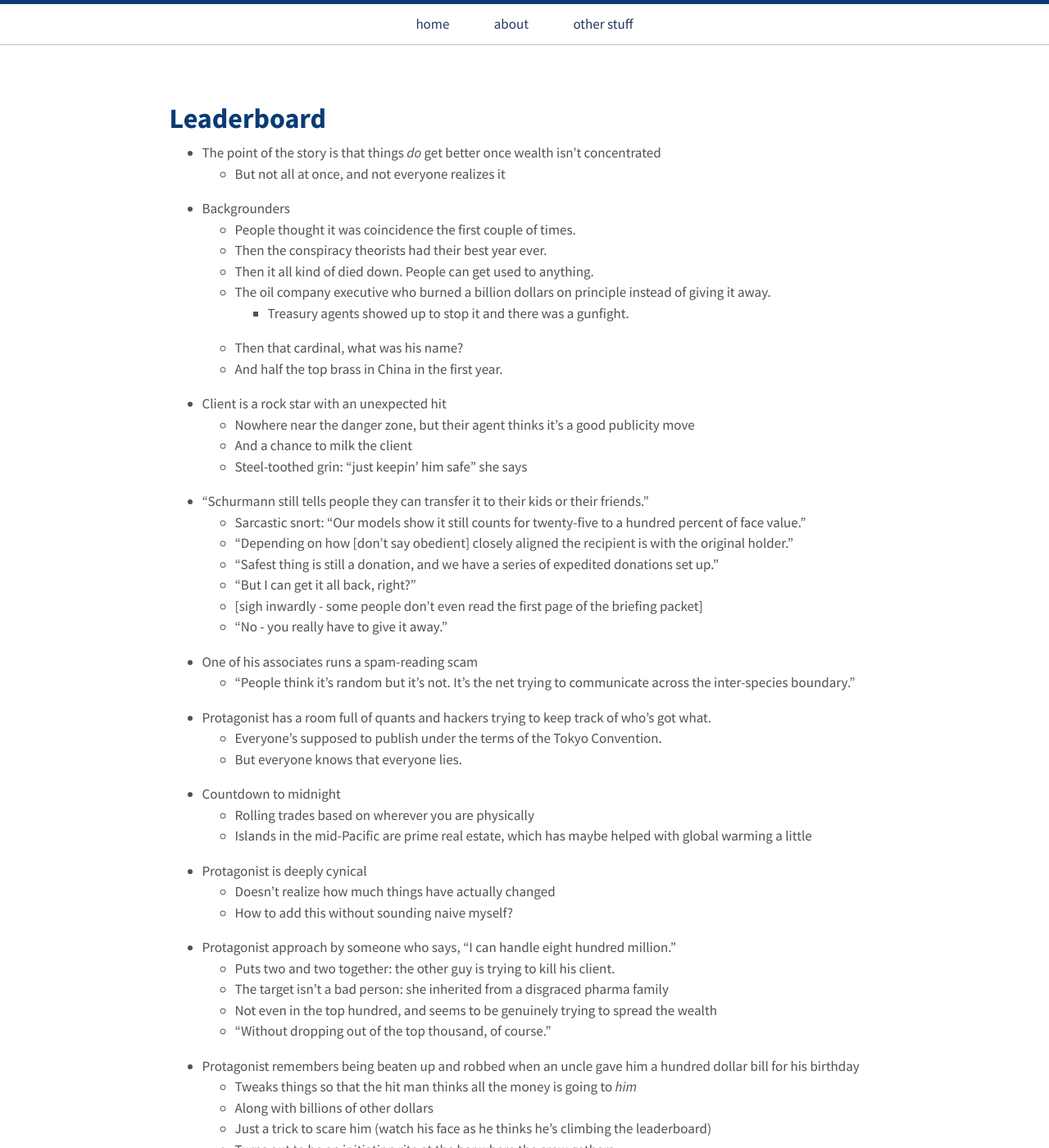
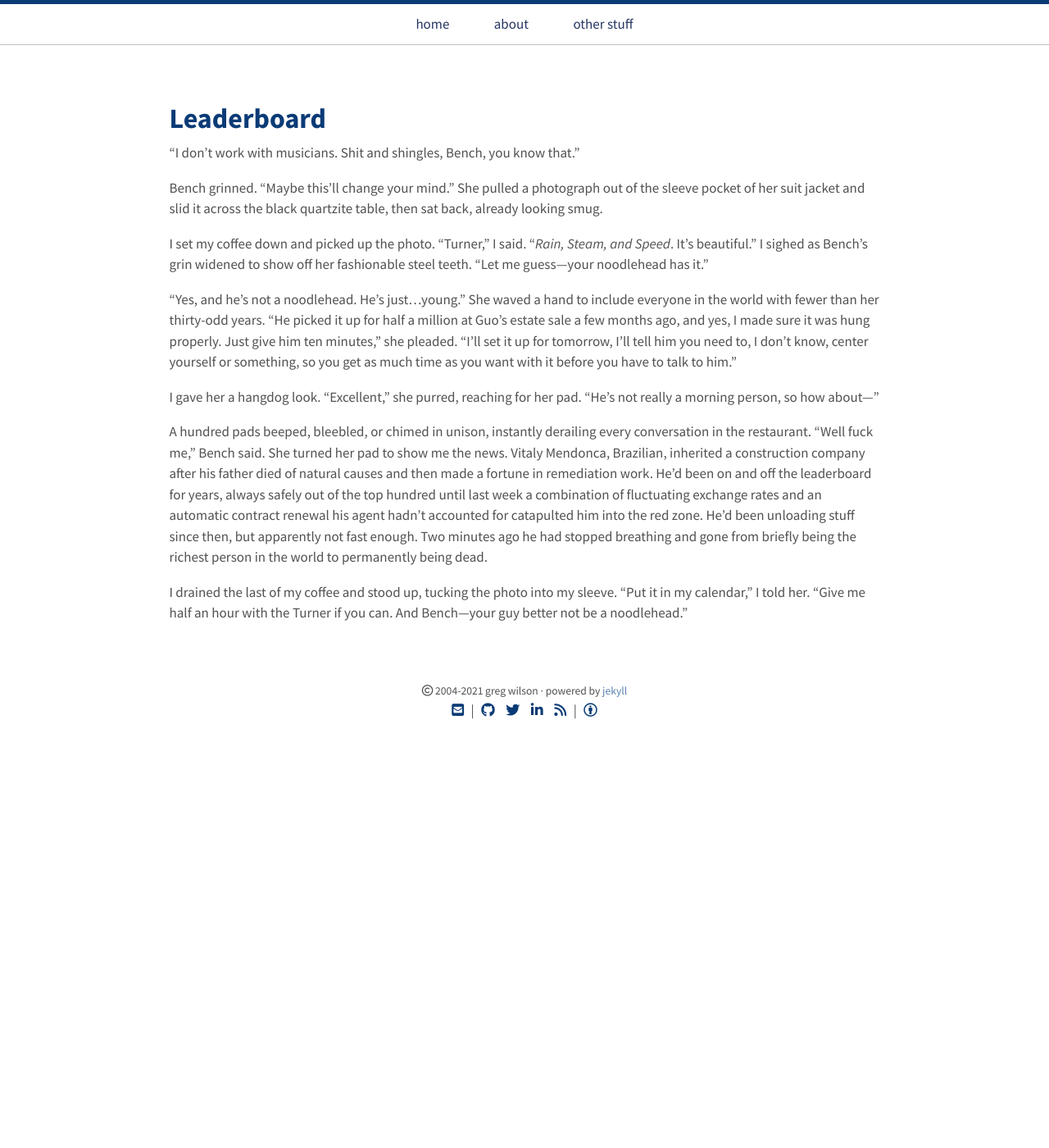
Before and after one commit to gvwilson/sensibleadventures, a Jekyll site: the page built from leaderboard/leaderboard.md, in a window 1280 px wide and 1400 px high. Shown: the whole window at 82% size. Built offline with Jekyll 4.4.1, drawn with Linux system fonts in a browser that asks for light colours; nearby versions of some CDN libraries; some of the changed text lies outside the part shown.

Commit message:
First scene of 'Leaderboard'

```diff
--- a/leaderboard/leaderboard.md
+++ b/leaderboard/leaderboard.md
@@ -4,51 +4,62 @@
 permalink: /leaderboard/
 ---
 
--   The point of the story is that things _do_ get better once wealth isn't concentrated
-    -   But not all at once, and not everyone realizes it
--   Backgrounders
-    -   People thought it was coincidence the first couple of times.
-    -   Then the conspiracy theorists had their best year ever.
-    -   Then it all kind of died down. People can get used to anything.
-    -   The oil company executive who burned a billion dollars on principle instead of giving it away.
-    	-   Treasury agents showed up to stop it and there was a gunfight.
-    -   Then that cardinal, what was his name?
-    -   And half the top brass in China in the first year.
--   Client is a rock star with an unexpected hit
-    -   Nowhere near the danger zone, but their agent thinks it's a good publicity move
-    -   And a chance to milk the client
-    -   Steel-toothed grin: "just keepin' him safe" she says
--   "Schurmann still tells people they can transfer it to their kids or their friends."
-    -   Sarcastic snort: "Our models show it still counts for twenty-five to a hundred percent of face value."
-    -   "Depending on how [don't say obedient] closely aligned the recipient is with the original holder."
-    -   "Safest thing is still a donation, and we have a series of expedited donations set up."
-    -   "But I can get it all back, right?"
-    -   [sigh inwardly - some people don't even read the first page of the briefing packet]
-    -   "No - you really have to give it away."
--   One of his associates runs a spam-reading scam
-    -   "People think it's random but it's not. It's the net trying to communicate across the inter-species boundary."
--   Protagonist has a room full of quants and hackers trying to keep track of who's got what.
-    -   Everyone's supposed to publish under the terms of the Tokyo Convention.
-    -   But everyone knows that everyone lies.
--   Countdown to midnight
-    -   Rolling trades based on wherever you are physically
-    -   Islands in the mid-Pacific are prime real estate, which has maybe helped with global warming a little
--   Protagonist is deeply cynical
-    -   Doesn't realize how much things have actually changed
-    -   How to add this without sounding naive myself?
--   Protagonist approach by someone who says, "I can handle eight hundred million."
-    -   Puts two and two together: the other guy is trying to kill his client.
-    -   The target isn't a bad person: she inherited from a disgraced pharma family
-    -   Not even in the top hundred, and seems to be genuinely trying to spread the wealth
-    -   "Without dropping out of the top thousand, of course."
--   Protagonist remembers being beaten up and robbed when an uncle gave him a hundred dollar bill for his birthday
-    -   Tweaks things so that the hit man thinks all the money is going to _him_
-    -   Along with billions of other dollars
-    -   Just a trick to scare him (watch his face as he thinks he's climbing the leaderboard)
-    -   Turns out to be an initiation rite at the bar where the crew gathers
-    -   The hit man fails the test
--   The protagonist is the one who's tricked into topping the leaderboard
-    -   Close but not quite to let him know how it feels
-    -   It doesn't change him
-    -   "If you're the sort of person who does this kind of thing, you're not the sort of person who has a conscience."
-    -   "I guess you're not that different from your clients after all."
+"I don't work with musicians.
+Shit and shingles, Bench, you know that."
+
+Bench grinned.
+"Maybe this'll change your mind."
+She pulled a photograph out of the sleeve pocket of her suit jacket
+and slid it across the black quartzite table,
+then sat back,
+already looking smug.
+
+I set my coffee down and picked up the photo.
+"Turner," I said.
+"*Rain, Steam, and Speed*.
+It's beautiful."
+I sighed as Bench's grin widened to show off her fashionable steel teeth.
+"Let me guess---your noodlehead has it."
+
+"Yes, and he's not a noodlehead.
+He's just...young."
+She waved a hand to include everyone in the world with fewer than her thirty-odd years.
+"He picked it up for half a million at Guo's estate sale a few months ago,
+and yes,
+I made sure it was hung properly.
+Just give him ten minutes,"
+she pleaded.
+"I'll set it up for tomorrow,
+I'll tell him you need to, I don't know,
+center yourself or something,
+so you get as much time as you want with it before you have to talk to him."
+
+I gave her a hangdog look.
+"Excellent," she purred,
+reaching for her pad.
+"He's not really a morning person, so how about---"
+
+A hundred pads beeped, bleebled, or chimed in unison,
+instantly derailing every conversation in the restaurant.
+"Well fuck me," Bench said.
+She turned her pad to show me the news.
+Vitaly Mendonca,
+Brazilian,
+inherited a construction company after his father died of natural causes
+and then made a fortune in remediation work.
+He'd been on and off the leaderboard for years,
+always safely out of the top hundred
+until last week a combination of fluctuating exchange rates
+and an automatic contract renewal his agent hadn't accounted for
+catapulted him into the red zone.
+He'd been unloading stuff since then,
+but apparently not fast enough.
+Two minutes ago he had stopped breathing
+and gone from briefly being the richest person in the world
+to permanently being dead.
+
+I drained the last of my coffee and stood up,
+tucking the photo into my sleeve.
+"Put it in my calendar," I told her.
+"Give me half an hour with the Turner if you can.
+And Bench---your guy better not be a noodlehead."
```
Also changed, not shown: leaderboard/notes.md (added, +48 -0 lines).
